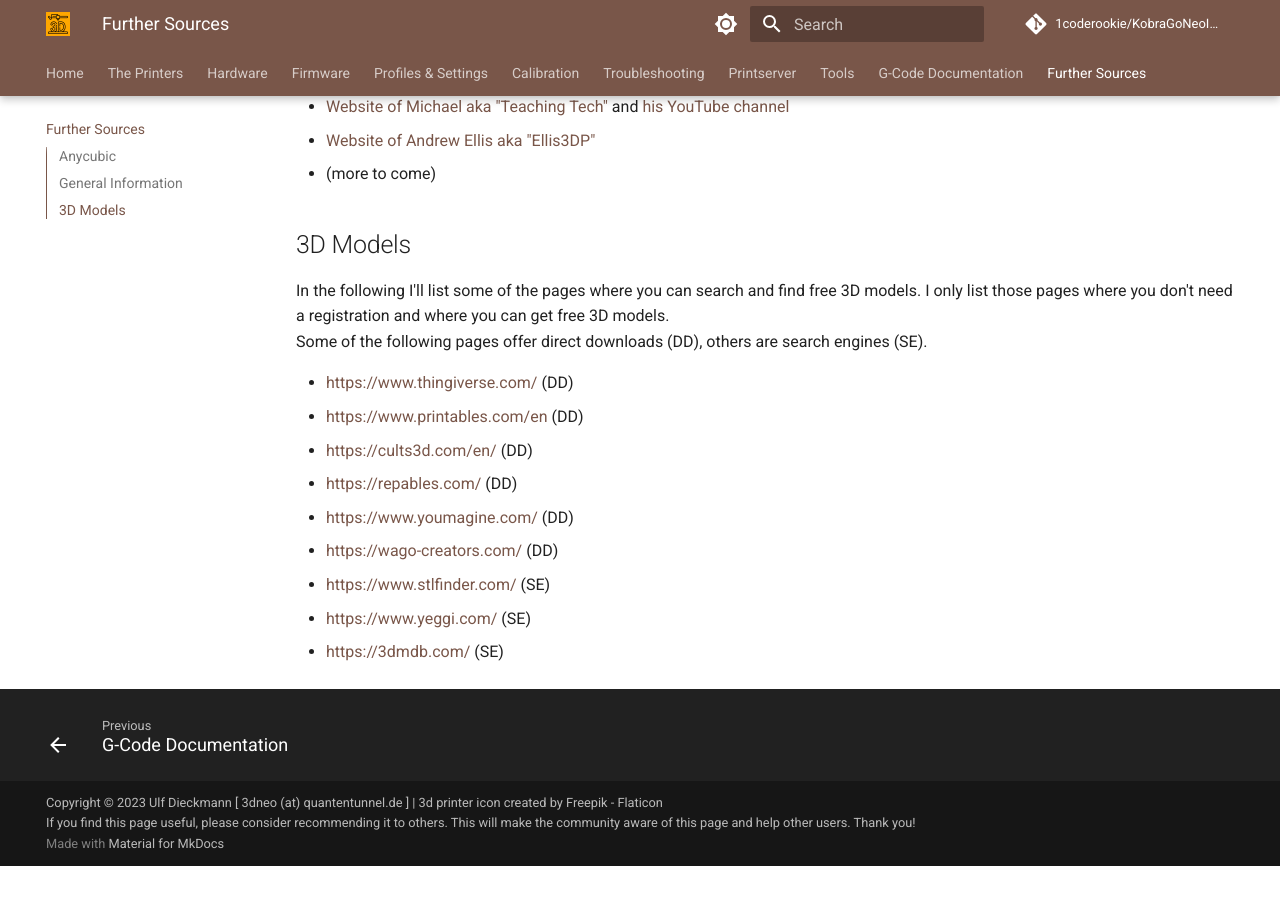
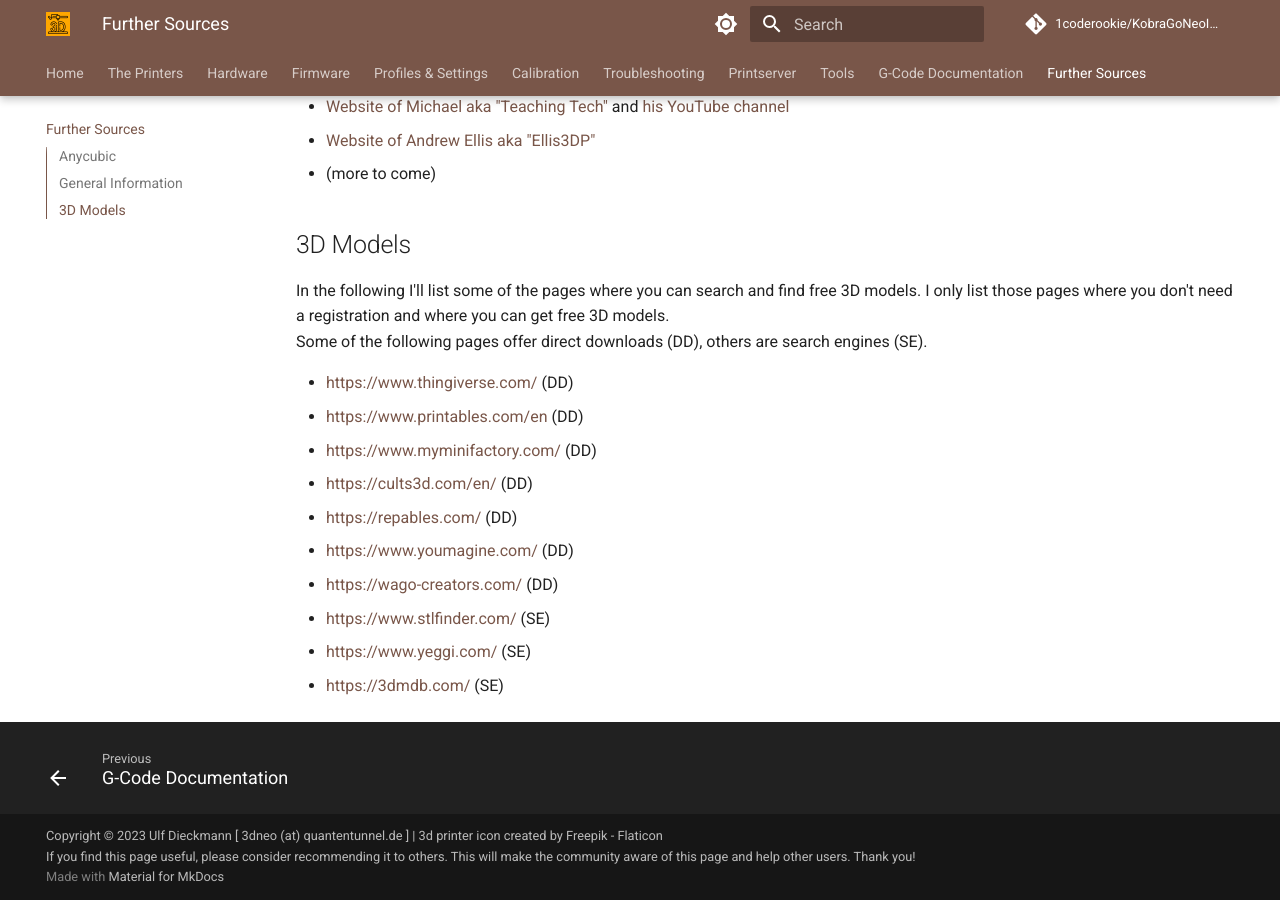
Before and after one commit to 1coderookie/KobraGoNeoInsights, an MkDocs documentation site: the page built from docs/further_sources.md, in a window 1280 px wide and 900 px high, scrolled down 706 px. Built offline with MkDocs 1.6.1 and Material for MkDocs 9.7.7, drawn with Linux system fonts in a browser that asks for light colours; comment, search, counter and statistics services are not loaded; before the commit the page ends 1572 px from its top, so only the background shows below that.

Commit message:
Update further_sources.md

```diff
--- a/docs/further_sources.md
+++ b/docs/further_sources.md
@@ -27,6 +27,7 @@
 
 - https://www.thingiverse.com/ (DD)
 - https://www.printables.com/en (DD)
+- https://www.myminifactory.com/ (DD)
 - https://cults3d.com/en/ (DD)
 - https://repables.com/ (DD)
 - https://www.youmagine.com/ (DD)
```
